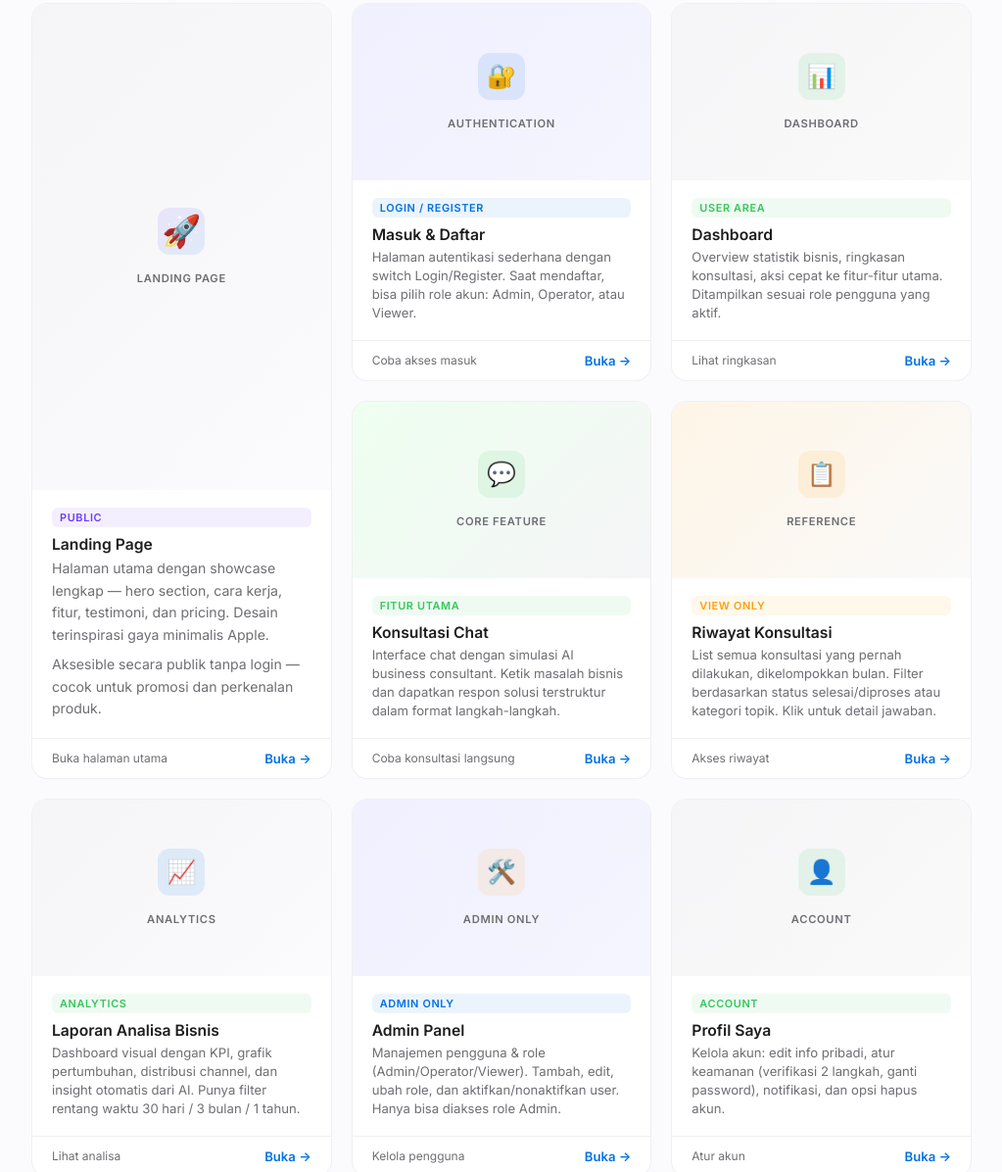
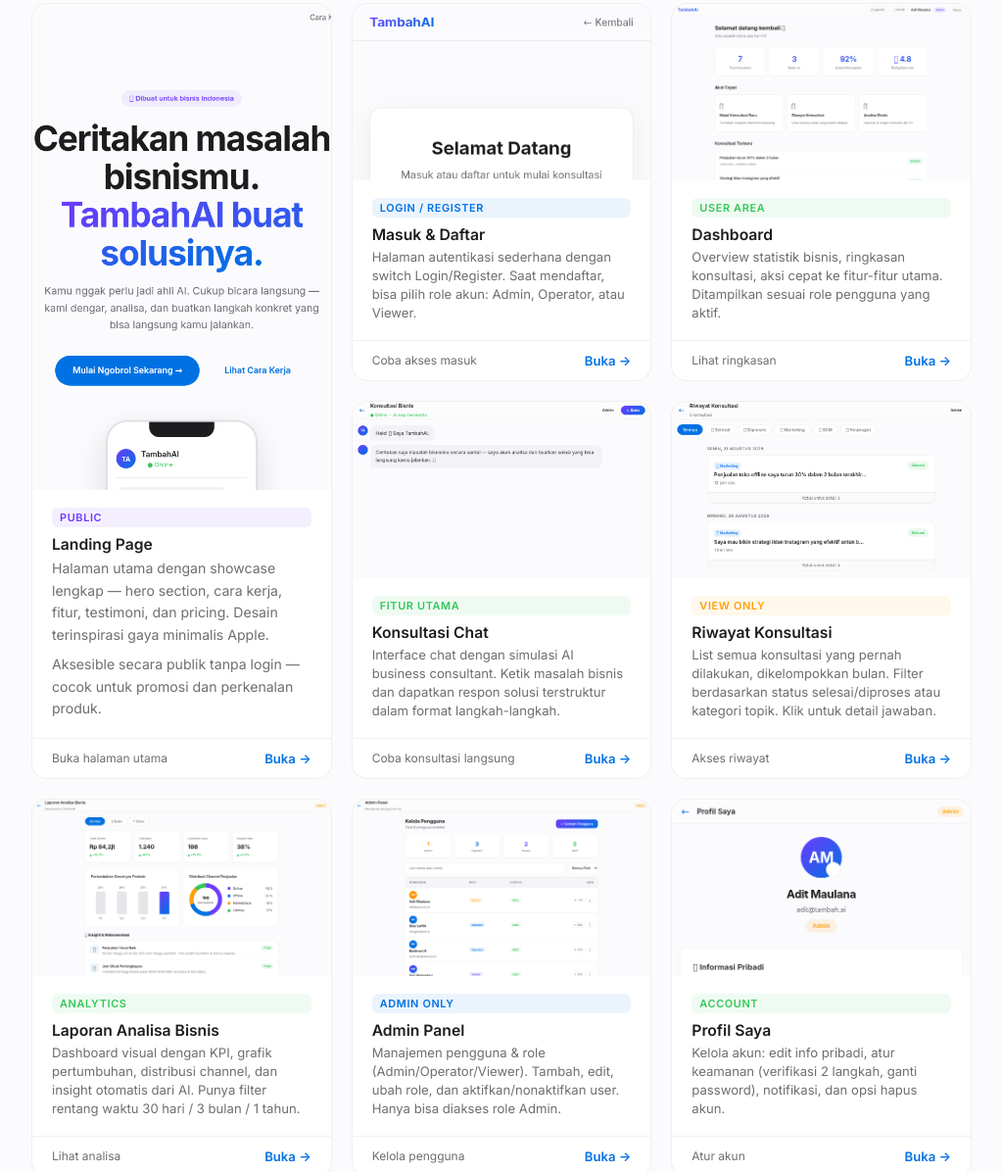
Before and after one commit to gitbyadit/tambahai.id, a website: page index.html in a window 1280 px wide. Shown: the part 337-1533 px from the top of the page at 98% size, without its empty margins (128-1151 px from the left). Drawn offline with Linux system fonts and the light colour scheme.

Commit message:
feat: add page screenshots as card thumbnails
- index.html: display real screenshot thumbnails in each card (images/)
- images/: 10 screenshots of all preview pages (dashboard/consult/admin now
  rendered with auth injected, no longer redirecting to login)
- .gitignore: ignore docs/ and scripts/ (internal files)

```diff
--- a/index.html
+++ b/index.html
@@ -48,8 +48,17 @@
     .card-preview {
       height:180px; position:relative; overflow:hidden;
       display:flex; align-items:center; justify-content:center;
+      background:#f5f5f7;
     }
     .card-preview iframe { width:100%; height:100%; border:none; pointer-events:none; }
+    .card-preview img {
+      width:100%; height:100%; object-fit:cover; object-position:top;
+      display:block; transition:transform .4s ease;
+    }
+    .card:hover .card-preview img { transform:scale(1.04); }
+    .card-preview .thumb-fallback {
+      text-align:center; padding:20px; color:var(--text-secondary);
+    }
 
     .card-body { padding:18px 20px; flex:1; display:flex; flex-direction:column; }
     .card-label {
@@ -149,10 +158,7 @@
       <!-- LANDING PAGE (featured) -->
       <div class="card featured">
         <div class="card-preview grad-hero">
-          <div style="text-align:center;padding:20px;">
-            <div class="mini-icon icon-purple" style="margin:0 auto 12px;font-size:2rem;">🚀</div>
-            <span style="font-size:.7rem;color:var(--text-secondary);font-weight:600;text-transform:uppercase;letter-spacing:.06em;">Landing Page</span>
-          </div>
+          <img src="images/02-landing.png" alt="Landing Page" loading="lazy">
         </div>
         <div class="card-body">
           <span class="card-label label-demo">Public</span>
@@ -169,10 +175,7 @@
       <!-- LOGIN -->
       <div class="card">
         <div class="card-preview grad-login">
-          <div style="text-align:center;padding:20px;">
-            <div class="mini-icon icon-blue" style="margin:0 auto 12px;">🔐</div>
-            <span style="font-size:.7rem;color:var(--text-secondary);font-weight:600;text-transform:uppercase;letter-spacing:.06em;">Authentication</span>
-          </div>
+          <img src="images/03-login.png" alt="Login / Register" loading="lazy">
         </div>
         <div class="card-body">
           <span class="card-label label-auth">Login / Register</span>
@@ -188,10 +191,7 @@
       <!-- DASHBOARD -->
       <div class="card">
         <div class="card-preview grad-dash">
-          <div style="text-align:center;padding:20px;">
-            <div class="mini-icon icon-green" style="margin:0 auto 12px;">📊</div>
-            <span style="font-size:.7rem;color:var(--text-secondary);font-weight:600;text-transform:uppercase;letter-spacing:.06em;">Dashboard</span>
-          </div>
+          <img src="images/04-dashboard.png" alt="Dashboard" loading="lazy">
         </div>
         <div class="card-body">
           <span class="card-label label-main">User Area</span>
@@ -207,10 +207,7 @@
       <!-- CONSULTATION CHAT -->
       <div class="card">
         <div class="card-preview grad-chat">
-          <div style="text-align:center;padding:20px;">
-            <div class="mini-icon icon-green" style="margin:0 auto 12px;">💬</div>
-            <span style="font-size:.7rem;color:var(--text-secondary);font-weight:600;text-transform:uppercase;letter-spacing:.06em;">Core Feature</span>
-          </div>
+          <img src="images/05-consult.png" alt="Konsultasi Chat" loading="lazy">
         </div>
         <div class="card-body">
           <span class="card-label label-main">Fitur Utama</span>
@@ -226,10 +223,7 @@
       <!-- HISTORY -->
       <div class="card">
         <div class="card-preview grad-hist">
-          <div style="text-align:center;padding:20px;">
-            <div class="mini-icon icon-orange" style="margin:0 auto 12px;">📋</div>
-            <span style="font-size:.7rem;color:var(--text-secondary);font-weight:600;text-transform:uppercase;letter-spacing:.06em;">Reference</span>
-          </div>
+          <img src="images/06-history.png" alt="Riwayat Konsultasi" loading="lazy">
         </div>
         <div class="card-body">
           <span class="card-label label-view">View Only</span>
@@ -245,10 +239,7 @@
       <!-- REPORT -->
       <div class="card">
         <div class="card-preview grad-hero">
-          <div style="text-align:center;padding:20px;">
-            <div class="mini-icon icon-blue" style="margin:0 auto 12px;">📈</div>
-            <span style="font-size:.7rem;color:var(--text-secondary);font-weight:600;text-transform:uppercase;letter-spacing:.06em;">Analytics</span>
-          </div>
+          <img src="images/07-report.png" alt="Laporan Analisa Bisnis" loading="lazy">
         </div>
         <div class="card-body">
           <span class="card-label label-main">Analytics</span>
@@ -264,10 +255,7 @@
       <!-- ADMIN -->
       <div class="card">
         <div class="card-preview grad-login">
-          <div style="text-align:center;padding:20px;">
-            <div class="mini-icon icon-orange" style="margin:0 auto 12px;">🛠️</div>
-            <span style="font-size:.7rem;color:var(--text-secondary);font-weight:600;text-transform:uppercase;letter-spacing:.06em;">Admin Only</span>
-          </div>
+          <img src="images/08-admin.png" alt="Admin Panel" loading="lazy">
         </div>
         <div class="card-body">
           <span class="card-label label-auth">Admin Only</span>
@@ -283,10 +271,7 @@
       <!-- PROFILE -->
       <div class="card">
         <div class="card-preview grad-dash">
-          <div style="text-align:center;padding:20px;">
-            <div class="mini-icon icon-green" style="margin:0 auto 12px;">👤</div>
-            <span style="font-size:.7rem;color:var(--text-secondary);font-weight:600;text-transform:uppercase;letter-spacing:.06em;">Account</span>
-          </div>
+          <img src="images/09-profile.png" alt="Profil Saya" loading="lazy">
         </div>
         <div class="card-body">
           <span class="card-label label-main">Account</span>
```
Also changed, not shown: images/01-bird-eye-hub.png (added), images/02-landing.png (added), images/03-login.png (added), images/04-dashboard.png (added), images/05-consult.png (added), images/06-history.png (added), images/07-report.png (added), images/08-admin.png (added), images/08b-admin-rolelock.png (added), images/09-profile.png (added), 1 other file.
